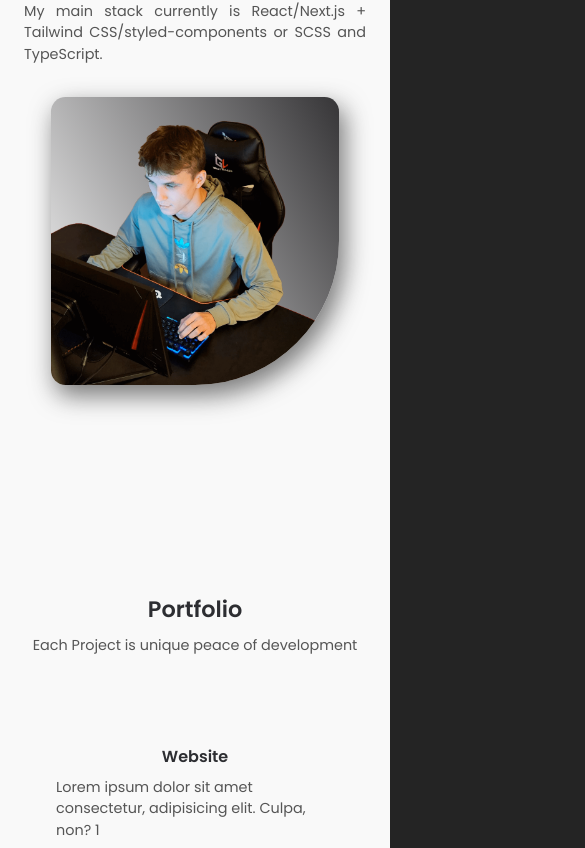
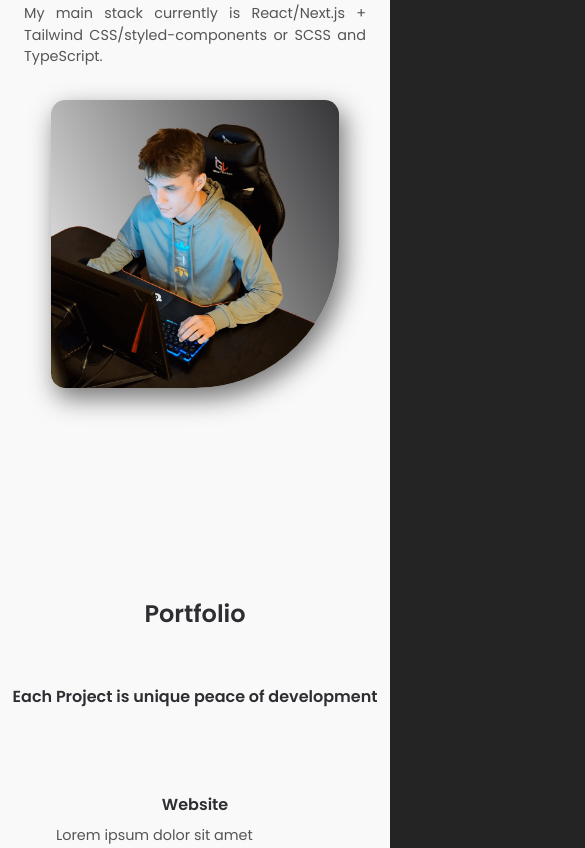
Before and after one commit to litvnvdev/maksim_litvinov_website, a React (Vite) app: page / in a window 390 px wide. Shown: the part 1144-1992 px from the top of the page, 585 px wide, since content can reach past the window. Built offline with nearby package versions, Linux system fonts and the light colour scheme.

Commit message:
work with media queries and fix some styled issues

```diff
--- a/src/components/Contact.tsx
+++ b/src/components/Contact.tsx
@@ -1,7 +1,7 @@
 import styled from "styled-components";
 import { FaLocationDot } from "react-icons/fa6";
 import { IoIosMail } from "react-icons/io";
-import { FaTelegram } from "react-icons/fa";
+import { FaTelegram, FaLinkedin } from "react-icons/fa";
 
 import {
   Wrapper,
@@ -18,14 +18,14 @@ const Contact = () => {
       <Container sm_pt="4rem">
         <Content direction="column">
           <SubTitle>Contact</SubTitle>
-          <Title font_size="1.4rem" mt="3rem">
+          <Title font_size="1.4rem" md_font="1.25rem" mt="3rem">
             Don't be shy! Hit me up! 👇
           </Title>
           <ContactSection.Container>
             <ContactSection.Content>
               <ContactSection.IconContainer>
                 <FaLocationDot size={35} />
-                <SubTitle>Location</SubTitle>
+                <SubTitle font_size="1rem">Location</SubTitle>
               </ContactSection.IconContainer>
               <Text>Krasnodar, Russia</Text>
             </ContactSection.Content>
@@ -33,7 +33,7 @@ const Contact = () => {
             <ContactSection.Content>
               <ContactSection.IconContainer>
                 <IoIosMail size={35} />
-                <SubTitle>Mail</SubTitle>
+                <SubTitle font_size="1rem">Mail</SubTitle>
               </ContactSection.IconContainer>
               <Text>maximlitvinov.2611@gmail.com</Text>
             </ContactSection.Content>
@@ -41,7 +41,14 @@ const Contact = () => {
             <ContactSection.Content>
               <ContactSection.IconContainer>
                 <FaTelegram size={35} />
-                <SubTitle>Telegram</SubTitle>
+                <SubTitle font_size="1rem">Telegram</SubTitle>
+              </ContactSection.IconContainer>
+              <Text>@maksimlitvinov_v</Text>
+            </ContactSection.Content>
+            <ContactSection.Content>
+              <ContactSection.IconContainer>
+                <FaLinkedin size={35} />
+                <SubTitle font_size="1rem">Linkedin</SubTitle>
               </ContactSection.IconContainer>
               <Text>@maksimlitvinov_v</Text>
             </ContactSection.Content>
@@ -54,9 +61,21 @@ const Contact = () => {
 
 const ContactSection = {
   Container: styled.div`
+    max-width: 100rem;
     margin-top: 3rem;
     display: flex;
     gap: 3rem;
+
+    @media (min-width: 490px) and (max-width: 1024px) {
+      display: grid;
+      grid-template-columns: 1fr 1fr;
+      gap: 2rem;
+    }
+    @media (min-width: 56px) and (max-width: 490px) {
+      display: grid;
+      grid-template-columns: 1fr;
+      gap: 2rem;
+    }
   `,
   Content: styled.div`
     display: flex;
--- a/src/components/ProjectCard.tsx
+++ b/src/components/ProjectCard.tsx
@@ -36,8 +36,11 @@ const ProjectImg = styled.img`
     margin: 0 auto;
     width: 20rem;
   }
-  @media (min-width: 56px) and (max-width: 375px) {
+  @media (min-width: 325px) and (max-width: 375px) {
     width: 18rem;
+  }
+  @media (min-width: 56px) and (max-width: 325px) {
+    width: 15rem;
   }
 `;
 
--- a/src/components/Protfolio.tsx
+++ b/src/components/Protfolio.tsx
@@ -1,13 +1,6 @@
 import styled from "styled-components";
 
-import {
-  Wrapper,
-  Container,
-  Content,
-  Title,
-  SubTitle,
-  Text,
-} from "../styles/styles";
+import { Wrapper, Container, Content, Title, SubTitle } from "../styles/styles";
 
 import { ProjectCard } from ".";
 
@@ -78,7 +71,15 @@ const Protfolio = () => {
       <Container>
         <Content direction="column" sm_padding="0">
           <SubTitle>Portfolio</SubTitle>
-          <Text sm_text_align='center'>Each Project is unique peace of development</Text>
+          <Title
+            font_size="1.2rem"
+            l_font="1.3rem"
+            md_font="1.1rem"
+            sm_font="1rem"
+            mt="3rem"
+          >
+            Each Project is unique peace of development
+          </Title>
           <PortfolioContainer>
             {projectData.map((el) => (
               <ProjectCard key={el.id} {...el} />
--- a/src/styles/Theme.ts
+++ b/src/styles/Theme.ts
@@ -2,7 +2,7 @@ export const lightTheme = {
   body: "#fff",
   text: "#2d2e32",
   pText: "#555",
-  background: "#f9f9f9",
+  background: "#f9f9f9", //TODO: add one more background for wrapper
   border: "#363636",
   shadow: 'rgba(54, 54, 54, 0.65)',
 };
--- a/src/styles/styles.ts
+++ b/src/styles/styles.ts
@@ -21,6 +21,9 @@ type StyleProps = {
   align_items?: string;
   sm_padding?: string;
   font_size?: string;
+  md_font?: string;
+  sm_font?: string;
+  l_font?: string;
 };
 
 export const Wrapper = styled.section<StyleProps>`
@@ -91,26 +94,30 @@ export const Title = styled.h1<StyleProps>`
   font-weight: 600;
   font-size: ${(props) => props.font_size || "3.8rem"};
   line-height: 1.1;
-  margin-top: ${(props)=>props.mt};
+  margin-top: ${(props) => props.mt};
 
   @media (min-width: 980px) and (max-width: 1440px) {
-    font-size: 3rem;
+    font-size: ${(props) => props.l_font || "3rem"};
   }
   @media (min-width: 768px) and (max-width: 980px) {
-    font-size: 2.1rem;
+    font-size: ${(props) => props.l_font || "2.1rem"};
   }
   @media (min-width: 425px) and (max-width: 767px) {
     text-align: center;
-    font-size: 2rem;
+    font-size: ${(props) => props.md_font || "2rem"};
   }
   @media (min-width: 56px) and (max-width: 424px) {
     text-align: center;
-    font-size: 1.2rem;
+    font-size: ${(props) => props.sm_font || "1.2rem"};
   }
 `;
-export const SubTitle = styled.h3`
-  font-size: 1.4rem;
+export const SubTitle = styled.h3<StyleProps>`
+  font-size: 1.5rem;
   font-weight: 600;
+
+  @media (min-width: 56px) and (max-width: 490px) {
+    font-size: ${(props) => props.font_size};
+  }
 `;
 export const Text = styled.p<StyleProps>`
   max-width: ${(props) => props.maxwidth};
@@ -136,7 +143,7 @@ export const Text = styled.p<StyleProps>`
   @media (min-width: 56px) and (max-width: 424px) {
     border-bottom: ${(props) => props.border};
     border-right: none;
-    font-size: 0.9rem;
+    font-size: ${(props) => props.font_size || "0.9rem"};
     text-align: ${(props) => props.sm_text_align};
   }
 `;
```
